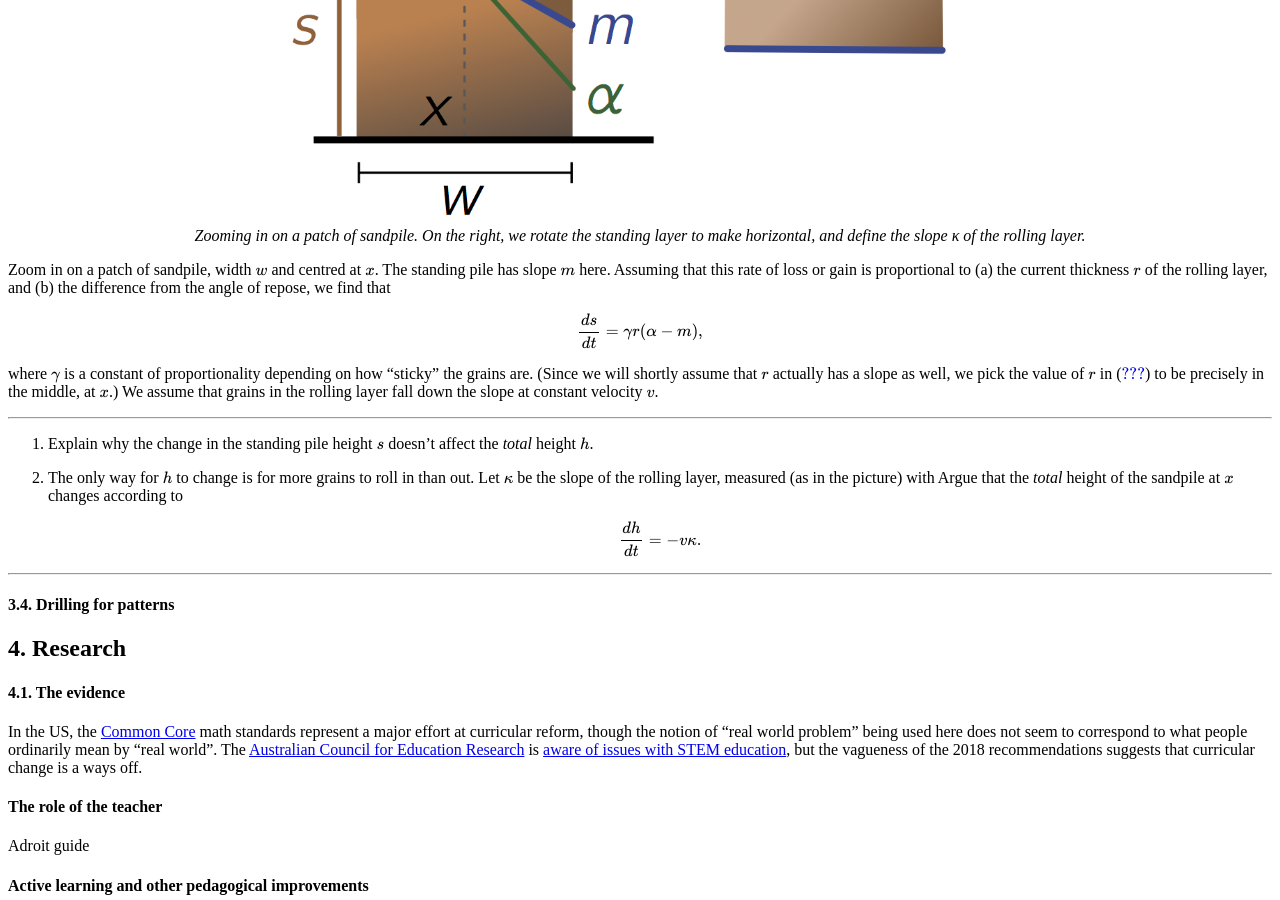
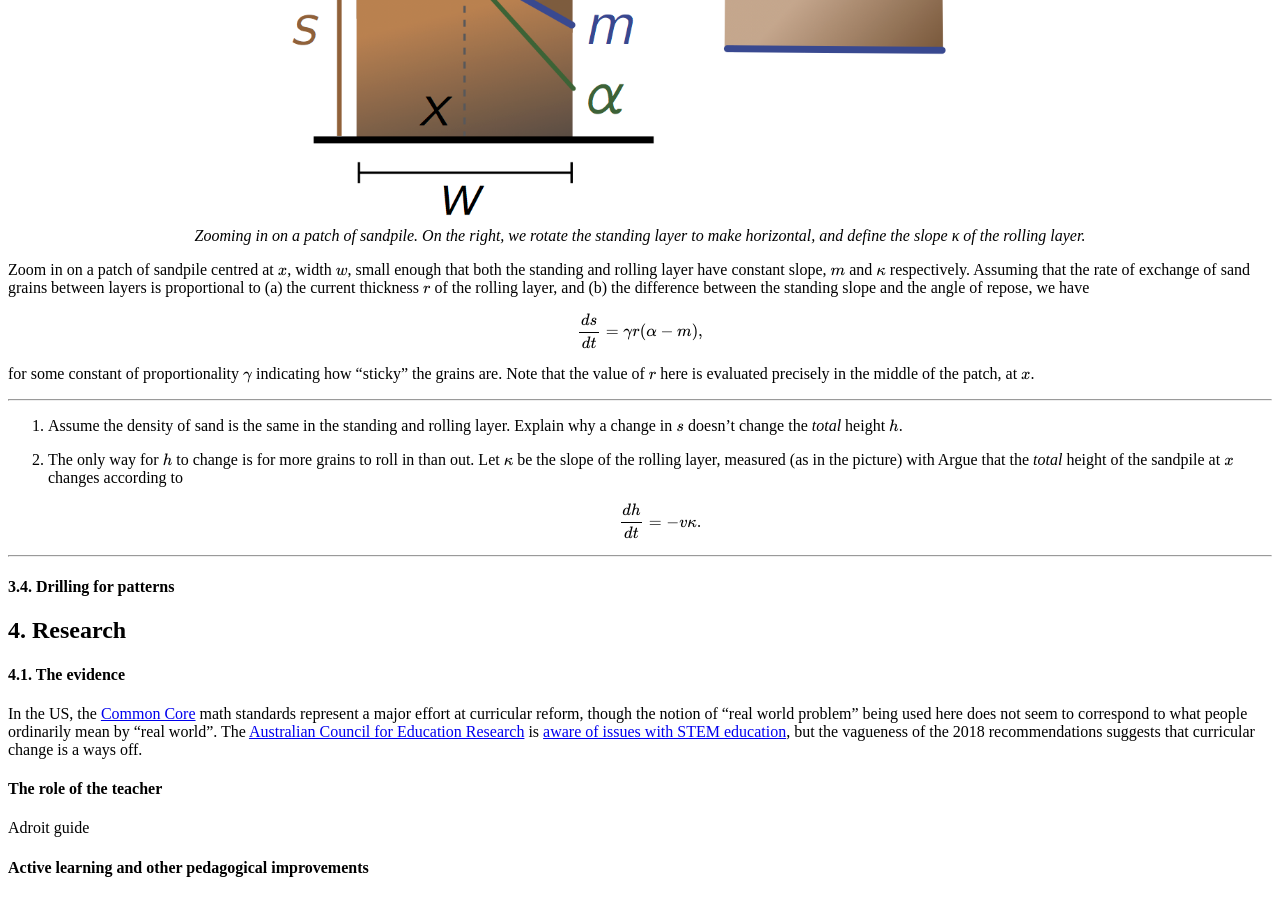
Before and after one commit to hapax/hapax.github.io, a Jekyll site: the page built from assets/teaching.md, in a window 1280 px wide and 900 px high, scrolled down 21210 px. Built offline with Jekyll 4.4.1, drawn with Linux system fonts in a browser that asks for light colours; our own code applies the rules of GitHub Pages for plain Markdown files; formulas are drawn with MathJax 3; a script that is not in the unit is left out.

Commit message:
Update teaching.md

```diff
--- a/assets/teaching.md
+++ b/assets/teaching.md
@@ -1130,11 +1130,13 @@ grains onto the pile.
 	</div>
 	</figure>
 
-Zoom in on a patch of sandpile, width $w$ and centred at $x$.
-The standing pile has slope $m$ here.
-Assuming that this rate of loss or gain is proportional to (a) the
-current thickness $r$ of the rolling layer, and (b) the difference
-from the angle of repose, we find that
+Zoom in on a patch of sandpile centred at $x$, width $w$, small enough
+that both the standing and rolling layer have constant slope, $m$ and
+$\kappa$ respectively.
+Assuming that the rate of exchange of sand grains between layers is
+proportional to (a) the current thickness $r$ of the rolling layer,
+and (b) the difference between the standing slope and the angle of
+repose, we have
 
 $$
 \begin{equation}
@@ -1142,18 +1144,15 @@ $$
 \end{equation}
 $$
 
-where $\gamma$ is a constant of proportionality depending on how
-"sticky" the grains are.
-(Since we will shortly assume that $r$ actually has a slope as well,
-we pick the value of $r$ in (\ref{ds/dt}) to be precisely in the
-middle, at $x$.)
-We assume that grains in the rolling layer fall down the slope at
-constant velocity $v$.
+for some constant of proportionality $\gamma$ indicating how "sticky"
+the grains are.
+Note that the value of $r$ here is evaluated precisely in the middle
+of the patch, at $x$.
 
 ---
 
-1. Explain why the change in the standing pile height $s$ doesn't
-   affect the *total* height $h$.
+1. Assume the density of sand is the same in the standing and rolling layer.
+   Explain why a change in $s$ doesn't change the *total* height $h$.
 
 2. The only way for $h$ to change is for more grains to roll in than out.
     Let $\kappa$ be the slope of the rolling layer, measured (as in the
```
